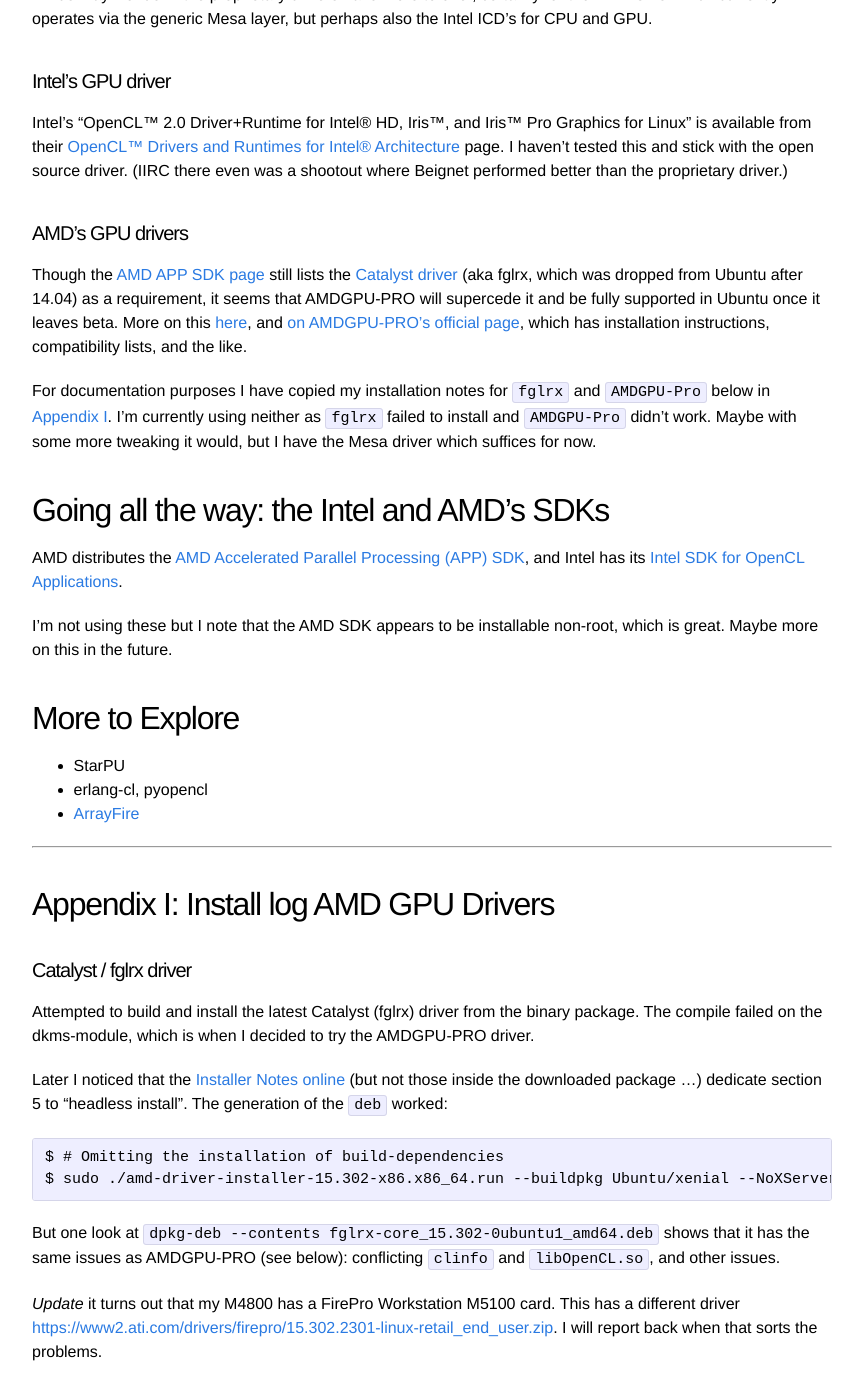
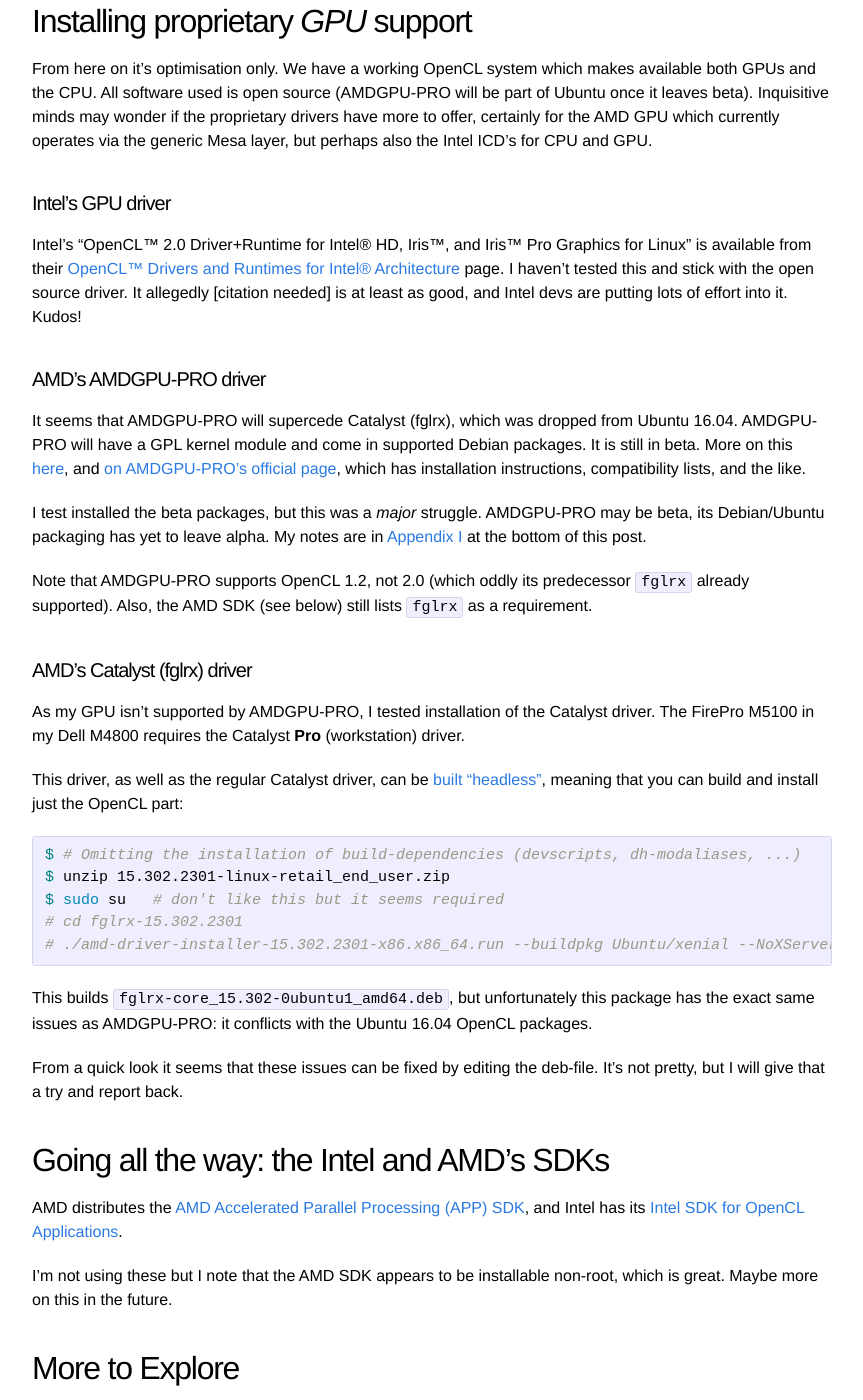
Before and after one commit to zwets/zwets.github.io, a Jekyll site: the page built from _posts/2016-08-18-opencl-on-a-dual-graphics-dell-m4800.md, in a window 1280 px wide and 1400 px high, scrolled down 6075 px. Shown: the whole window, without its empty margins (208-1071 px from the left). Built offline with Jekyll 4.4.1, drawn with Linux system fonts in a browser that asks for light colours; some of the changed text lies outside the part shown.

Commit message:
Add AMDGPU-PRO and Catalyst Pro docs

````diff
--- a/_posts/2016-08-18-opencl-on-a-dual-graphics-dell-m4800.md
+++ b/_posts/2016-08-18-opencl-on-a-dual-graphics-dell-m4800.md
@@ -31,9 +31,18 @@
 My Dell M4800 has dual Intel/AMD graphics:
 
 ```bash
-$ lspci | grep VGA
-00:02.0 VGA compatible controller: Intel Corporation 4th Gen Core Processor Integrated Graphics Controller (rev 06)
-01:00.0 VGA compatible controller: Advanced Micro Devices, Inc. [AMD/ATI] Venus XT [Radeon HD 8870M / R9 M270X/M370X] (rev ff)
+$ lspci -nn | grep VGA
+00:02.0 VGA compatible controller [0300]: Intel Corporation 4th Gen Core Processor Integrated Graphics Controller [8086:0416] (rev 06)
+01:00.0 VGA compatible controller [0300]: Advanced Micro Devices, Inc. [AMD/ATI] Venus XT [Radeon HD 8870M / R9 M270X/M370X] [1002:6821] (rev ff)
+```
+
+The AMD in the Dell M4800 is a FirePro M5100:
+
+```bash
+$ # 1002 and 6821 from lspci -nn are vendor and device id; 1028 is subvendor Dell (pciutils)
+$ sed -ne '/^1002/,/^[0-9]/p' /usr/share/misc/pci.ids | sed -ne '/^\t6821/,/^\t[0-9]/p' | grep 1028
+      1028 05cc  FirePro M5100
+      1028 15cc  FirePro M5100
 ```
 
 Ubuntu suggests no proprietary drivers for my GPUs:
@@ -66,9 +75,9 @@
 
 ## Sidestep: graphics switching
 
-This section is about Open*GL* rather than OpenCL.  I include it to document how simple it has
-become to switch to the discrete GPU for rendering.  This can even be done for a single application,
-and all it requires is setting an environment variable.
+This section is about Open*GL* rather than OpenCL.  I include it to document the simplicity
+of switching to the discrete GPU for rendering.  It can even be done for a single application,
+and all it requires is setting environment variable `DRI_PRIME`.
 
 ```bash
 $ xrandr --listproviders
@@ -165,11 +174,11 @@
 We have two OpenCL devices (supposedly) ready to rock!  Run `clinfo` without `-l` to get a
 detailed overview of the platforms and the features of each device.
 
-To make an OpenCL device the default, use `OCL_ICD_VENDORS=mesa` (or any name in `/etc/OpenCL/vendors`),
+To make an OpenCL device the default, use `OCL_ICD_VENDORS=mesa.icd` (or any name in `/etc/OpenCL/vendors`),
 see `man libOpenCL`.
 
 
-## Hitting the asphalt
+## Smoke Testing
 
 Andreas Klöckner's wiki has an [OpenCL HOWTO](https://wiki.tiker.net/OpenCLHowTo) and
 [lots more](https://wiki.tiker.net/WelcomePage) on OpenCL, CUDA, PyOpenCL, and the like.
@@ -204,16 +213,17 @@
 ```
 
 Good!  We have a working OpenCL system supporting both graphics cards, and needed only `apt-get install`
-with no out-of-distro repositories.  The "nice to have" that's missing (given my requirements) is
-**CPU** support.  (Caffe recommends using the CPU during development, then switching to GPU at deployment time.)
+with no out-of-distro repositories.  The "nice to have" that's missing (given my requirements) is OpenCL
+**CPU** support.
 
 
 ## Going beyond: installing CPU support
 
-Unfortunately there isn't currently in Ubuntu an OpenCL ICD for Intel CPUs.  One used to come with the
-fglrx driver but that package was dropped from Ubuntu (more on this below).  Both AMD and Intel offer an
-OpenCL CPU driver, but it comes in proprietary installers which tend to bypass dpkg/APT.  Things however
-are improving.
+Unfortunately there isn't currently in Ubuntu an OpenCL ICD for CPUs.  One used to come with
+`fglrx`, and supported AMD and Intel CPUs, but that package was dropped in Ubuntu 16.04.   There
+are binary installers from Intel and AMD, but I avoid them.  I'm on Debian/Ubuntu for a reason.
+
+However, things are improving.  Here are the options.
 
 #### Intel's CPU driver
 
@@ -228,17 +238,12 @@
 #### AMD's CPU driver
 
 AMD's CPU driver, which supports both AMD and Intel CPUs, comes 'for free' with their GPU driver.
-This used to be **fglrx** (Catalyst) but it has been dropped from Ubuntu.  If you want to install
-*just* the CPU driver there are two options:
+If you want to install *just* the CPU driver (and stick to mesa over radeon on the GPU), then this
+works:
 
-* Download the [Catalyst (fglrx) driver for Radeon](http://www.amd.com/en-us/innovations/software-technologies/technologies-gaming/catalyst)
-and extract the CPU parts according to
-[this hack](https://wiki.tiker.net/OpenCLHowTo#Installing_the_AMD_ICD_loader_and_CPU_ICD_.28from_the_driver_package--probably_unsupported.29)
-by Andreas Klöckner.  Or see below under [AMD's GPU Drivers](#amd-s-gpu-drivers).
-
-* Simpler and more up to date, but in beta, is to download and unpack the
+* Download and unpack the
 [AMDGPU-Pro](http://support.amd.com/en-us/kb-articles/Pages/AMD-Radeon-GPU-PRO-Linux-Beta-Driver%e2%80%93Release-Notes.aspx),
-driver (more on this below) and install *only* the ICD (`amdgpu-pro-opencl-icd_*.deb`):
+driver (more on this below) and install *only* the ICD package:
 
 ```bash
 $ wget 'https://www2.ati.com/drivers/linux/amdgpu-pro_16.30.3-315407.tar.xz'
@@ -255,12 +260,12 @@
 /etc/OpenCL/vendors/amdocl64.icd
 
 # The libraries implementing the platform and its CPU and GPU devices.
-# The GPU won't show up unless we install the DRM libraries, driver and firmware.
+# The GPU won't show up unless we install the GPU libraries, driver and firmware.
 /usr/lib/x86_64-linux-gnu/amdgpu-pro/libamdocl12cl64.so
 /usr/lib/x86_64-linux-gnu/amdgpu-pro/libamdocl64.so
 ```
 
-We manually need to create one more file, to add the libraries to the `ld` path:
+We need to manually create one file to add the installed libraries to the `ld` path:
 
 ```bash
 $ cat <<EOF | sudo sh -c 'cat > /etc/ld.so.conf.d/local-amdgpu.conf' && sudo ldconfig
@@ -271,8 +276,7 @@
 
 This would have been done by `amdgpu-pro-core` but we don't want to install that
 package because it also adds `/etc/modprobe.d/amdgpu-blacklist-radeon.conf` which
-does what its name says, and we don't want to blacklist the radeon module as we're
-not installing the GPU driver.
+does what its name says, and we don't want to blacklist the radeon module.
 
 And here we are:
 
@@ -290,7 +294,7 @@
 harmless manual configuration change).
 
 
-## Installing proprietary GPU support
+## Installing proprietary *GPU* support
 
 From here on it's optimisation only.  We have a working OpenCL system which makes available
 both GPUs and the CPU. All software used is open source (AMDGPU-PRO will be part of Ubuntu once
@@ -303,23 +307,48 @@
 Intel's "OpenCL™ 2.0 Driver+Runtime for Intel® HD, Iris™, and Iris™ Pro Graphics for Linux"
 is available from their
 [OpenCL™ Drivers and Runtimes for Intel® Architecture](https://software.intel.com/en-us/articles/opencl-drivers)
-page.  I haven't tested this and stick with the open source driver.  (IIRC there
-even was a shootout where Beignet performed better than the proprietary driver.)
+page.  I haven't tested this and stick with the open source driver.  It allegedly [citation
+needed] is at least as good, and Intel devs are putting lots of effort into it.  Kudos!
 
-#### AMD's GPU drivers
+#### AMD's AMDGPU-PRO driver
 
-Though the
-[AMD APP SDK page](http://developer.amd.com/tools-and-sdks/opencl-zone/amd-accelerated-parallel-processing-app-sdk/)
-still lists the [Catalyst driver](http://www.amd.com/en-us/innovations/software-technologies/technologies-gaming/catalyst)
-(aka fglrx, which was dropped from Ubuntu after 14.04) as a requirement, it seems that AMDGPU-PRO will
-supercede it and be fully supported in Ubuntu once it leaves beta.  More on this
+It seems that AMDGPU-PRO will supercede Catalyst (fglrx), which was dropped from Ubuntu 16.04.
+AMDGPU-PRO will have a GPL kernel module and come in supported Debian packages.  It is still
+in beta.  More on this
 [here](http://www.pcworld.com/article/3075837/linux/amds-gaming-optimized-amdgpu-pro-driver-for-linux-is-in-beta.html),
-and [on AMDGPU-PRO's official page](http://support.amd.com/en-us/kb-articles/Pages/AMD-Radeon-GPU-PRO-Linux-Beta-Driver%e2%80%93Release-Notes.aspx),
+and
+[on AMDGPU-PRO's official page](http://support.amd.com/en-us/kb-articles/Pages/AMD-Radeon-GPU-PRO-Linux-Beta-Driver%e2%80%93Release-Notes.aspx),
 which has installation instructions, compatibility lists, and the like.
 
-For documentation purposes I have copied my installation notes for `fglrx` and `AMDGPU-Pro` below
-in [Appendix I](#appendix-i).  I'm currently using neither as `fglrx` failed to install and `AMDGPU-Pro`
-didn't work.  Maybe with some more tweaking it would, but I have the Mesa driver which suffices for now.
+I test installed the beta packages, but this was a *major* struggle.  AMDGPU-PRO may be beta,
+its Debian/Ubuntu packaging has yet to leave alpha.  My notes are in
+[Appendix I](#appendix-i-amdgpu-pro-install-notes) at the bottom of this post.
+
+Note that AMDGPU-PRO supports OpenCL 1.2, not 2.0 (which oddly its predecessor `fglrx` already
+supported).  Also, the AMD SDK (see below) still lists `fglrx` as a requirement.
+
+#### AMD's Catalyst (fglrx) driver
+
+As my GPU isn't supported by AMDGPU-PRO, I tested installation of the Catalyst driver.
+The FirePro M5100 in my Dell M4800 requires the Catalyst **Pro** (workstation) driver.
+
+This driver, as well as the regular Catalyst driver, can be
+[built "headless"](http://support.amd.com/en-us/kb-articles/Pages/XServerLessDriver.aspx),
+meaning that you can build and install just the OpenCL part:
+
+```bash
+$ # Omitting the installation of build-dependencies (devscripts, dh-modaliases, ...)
+$ unzip 15.302.2301-linux-retail_end_user.zip
+$ sudo su   # don't like this but it seems required
+# cd fglrx-15.302.2301
+# ./amd-driver-installer-15.302.2301-x86.x86_64.run --buildpkg Ubuntu/xenial --NoXServer
+```
+
+This builds `fglrx-core_15.302-0ubuntu1_amd64.deb`, but unfortunately this package has the
+exact same issues as AMDGPU-PRO: it conflicts with the Ubuntu 16.04 OpenCL packages.
+
+From a quick look it seems that these issues can be fixed by editing the deb-file.  It's not
+pretty, but I will give that a try and report back.
 
 
 ## Going all the way: the Intel and AMD's SDKs
@@ -337,76 +366,68 @@
 * StarPU
 * erlang-cl, pyopencl
 * [ArrayFire](http://arrayfire.com/why-arrayfire/)
+* ...
 
 ---
 
-## Appendix I: Install log AMD GPU Drivers
-
-#### Catalyst / fglrx driver
-
-Attempted to build and install the latest Catalyst (fglrx) driver from the binary package.
-The compile failed on the dkms-module, which is when I decided to try the AMDGPU-PRO driver.
-
-Later I noticed that the [Installer Notes online](http://www2.ati.com/relnotes/amd-catalyst-graphics-driver-installer-notes-for-linux-operating-systems.pdf)
-(but not those inside the downloaded package ...) dedicate section 5 to "headless install".  The
-generation of the `deb` worked:
-
-    $ # Omitting the installation of build-dependencies
-    $ sudo ./amd-driver-installer-15.302-x86.x86_64.run --buildpkg Ubuntu/xenial --NoXServer
-
-But one look at `dpkg-deb --contents fglrx-core_15.302-0ubuntu1_amd64.deb` shows that it has the same
-issues as AMDGPU-PRO (see below): conflicting `clinfo` and `libOpenCL.so`, and other issues.
-
-*Update* it turns out that my M4800 has a FirePro Workstation M5100 card.  This has a different driver
-<https://www2.ati.com/drivers/firepro/15.302.2301-linux-retail_end_user.zip>.  I will report back
-when that sorts the problems.
-
-#### AMDGPU-PRO driver
+## Appendix I: AMDGPU-PRO install notes
 
 The setup of the AMDGPU-PRO debian packages (downloadable from the
 [official page](http://support.amd.com/en-us/kb-articles/Pages/AMD-Radeon-GPU-PRO-Linux-Beta-Driver%e2%80%93Release-Notes.aspx))
-is very promising: there is a main `amdgpu-pro` package which depends on `amdgpu-pro-computing` and
-`amdgpu-pro-graphics`, suggesting that the computing aspect can be installed separate from the graphics.
+looks very promising: there is a main `amdgpu-pro` package which depends on `amdgpu-pro-computing` and
+`amdgpu-pro-graphics`, suggesting that the OpenCL aspect can be installed separate from the graphics.
 
-However AMD really need to put more thinking into the packaging before AMDGPU-PRO can leave beta.  The
-packages conflict (without declaring 'Conflicts') with packages in Ubuntu 16.04 and so fail to install
-using the provided `amdgpu-pro-install` script.
+However AMD need to fix the packaging before AMDGPU-PRO can leave beta.  Currently (release 16.30.3-315407)
+the packages conflict (without declaring 'Conflicts') with packages in Ubuntu 16.04 and so fail halfway
+installation, leaving you with a stuck APT.
 
-#### AMDGPU-PRO Beta packaging problems
-
-Here are the problems I ran into when attempting to install the beta:
+These things need fixing in the AMDGPU-PRO (Beta) Debian packages[^2]:
 
 * `amdgpu-pro-computing` depends on `amdgpu-pro-clinfo`, which conflicts with `clinfo` as it replaces the
-clinfo tool (by one that has much less functionality).
+clinfo tool (by one that has lots less functionality).
+
 **Solution:**
+
   * `amdgpu-pro-computing` should `Depends: clinfo | amdgpu-pro-clinfo` (or better: *Recommends*, unless
-  the clinfo utility is indispensable for its proper functioning).
+  the `clinfo` utility is indispensable for the proper functioning of the package).
   * `amdgpu-pro-clinfo` must `Conflicts: clinfo`.
-* `amdgpu-pro-clinfo` in turn depends on `amdgpu-pro-libopencl1`, which conflicts with `ocl-icd-libopencl1`
+
+* `amdgpu-pro-clinfo` depends on `amdgpu-pro-libopencl1`, which conflicts with `ocl-icd-libopencl1`
 as it replaces the libOpenCL library.
+
 **Solution:**
-  * `amdgpu-pro-clinfo` should `Depends: ocl-icd-libopencl1 | amdgpu-pro-libopencl1`.  In fact, is package
-  `amdgpu-pro-libopencl1` needed at all?  Library libOpenCL is part of the common OpenCL infrastructure
-  (the top layer [described above](#installing-opencl)) and needn't be touched by vendor ICDs.
+
+  * `amdgpu-pro-clinfo` should `Depends: ocl-icd-libopencl1 | amdgpu-pro-libopencl1`.  In fact, is
+  `amdgpu-pro-libopencl1` needed at all?  The libOpenCL library is part of the common OpenCL infrastructure
+  (the top layer [described above](#installing-opencl)) and needn't be provided by vendor ICDs.
   * `amdgpu-pro-libopencl1` must `Conflicts: ocl-icd-libopencl1`
+
 * `amdgpu-pro-computing` depends on `amdgpu-pro-libopencl-dev`, which conflicts with `ocl-icd-opencl-dev`
-as it replaces the `libOpenCL.so` symlink.  Again, it shouldn't do this as that file is part of the common
+as it replaces the `libOpenCL.so` symlink.  It shouldn't do this as that symlink file is part of the common
 OpenCL infrastructure.
+
 **Solution:**
+
   * `amdgpu-pro-computing` should `Depends: ocl-icd-opencl-dev | amdgpu-pro-libopencl-dev`,
   or leave out the `amdgpu-pro-libopencl-dev` altogether (for same reasons as explained above).
   * Moreover, `amdgpu-pro-computing` probably shouldn't depend on the `-dev` library but rather on the
-  *runtime* library `ocl-icl-libopencl1`, as the `-dev` is a *build* dependency.
-* `amdgpu-pro-opencl-icd` is missing the `/etc/ld.so.conf.d/amdgpu.conf` file.  This file is provided by
-`amdgpu-pro-core`, but that package blacklists the `radeon` driver as described earlier, and thus should be
-in one of the depends of the `amdgpu-pro-graphics` package. I would suggest moving the
-`ld.so.conf.d/amdgpu.conf` to `amdgpu-pro-opencl-icd` so that the CPU can be used standalone.
+  *runtime* library `ocl-icl-libopencl1`, as the `-dev` package is a *build* dependency.
 
-Working around these isues I could install all AMDGPU-PRO packages except the two conflicting ones, but it
-seems that the `amdgpu-pro` kernel module which replaces `radeon` does not work on my system.  I'll need to
-look deeper though to be sure.  (AMD: if you're reading this, I'm happy to work with you to sort this out.)
+* `amdgpu-pro-opencl-icd` is missing the `/etc/ld.so.conf.d/amdgpu.conf` file.  This file is provided
+by `amdgpu-pro-core`.  That would be fine except that the `core` package also blacklists the `radeon`
+driver (as described [above](#amd-s-cpu-driver)) , which it shouldn't because this prevents non-GPU
+installs.
+
+**Solution:**
+
+  * Move the `ld.so.conf.d/amdgpu.conf` to package `amdgpu-pro-opencl-icd` as it should be installed
+  together with the libraries in that package.
+  * Move the `/etc/modprobe.d/blacklist-radeon` to (a depends of) the `amdgpu-pro-graphics` package.
+
 
 
 ###### Footnotes
 
 [^1]: For out-of-distro software or cutting-edge versions I use [GNU Guix](https://guix.gnu.org/) which perfectly isolates these without being the kludge that containers are.
+
+[^2]: AMD: if you're reading this, I'm happy to work with you to sort this out.
````
